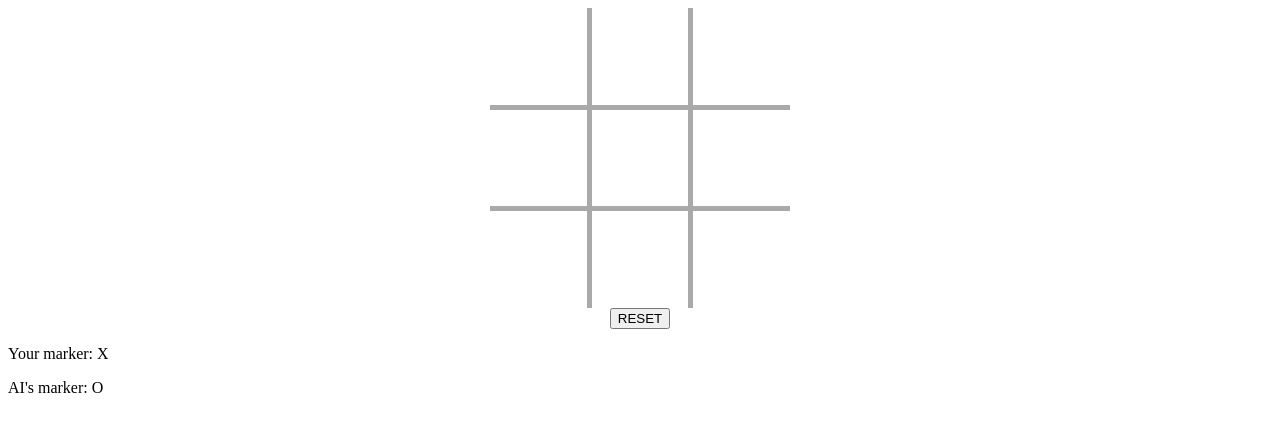
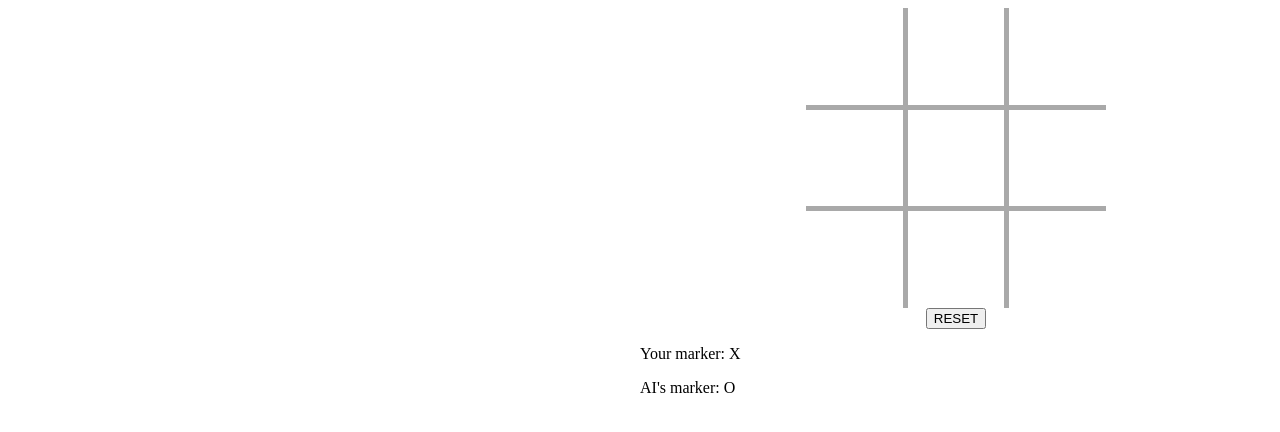
Before and after one commit to andras-tsitskan/odin-tic-tac-toe, a plain HTML site: page index.html in a window 1280 px wide. Drawn offline with Linux system fonts and the light colour scheme.

Commit message:
Split index.html to 2 cols

```diff
--- a/index.html
+++ b/index.html
@@ -9,6 +9,10 @@
     <script src="./javascript.js" defer></script>
   </head>
   <body>
+    <div class="left">
+    </div>
+
+    <div class="right">
       <div class="wrapper">
         <div class="gameboard js-gameboard">
           <div class="gameboard-cell js-gameboard-cell" data-cell="0"></div>
@@ -31,5 +35,6 @@
           <p>AI's marker: <span class="js-computer-marker"></span></p>
         </div>
       </div>
+    </div>
   </body>
 </html>
--- a/style.css
+++ b/style.css
@@ -9,6 +9,8 @@ html {
 
 body {
   height: 100%;
+  display: grid;
+  grid-template-columns: 1fr 1fr;
 }
 
 .wrapper {
```
Lines whose indentation alone changed are shown as unchanged.
